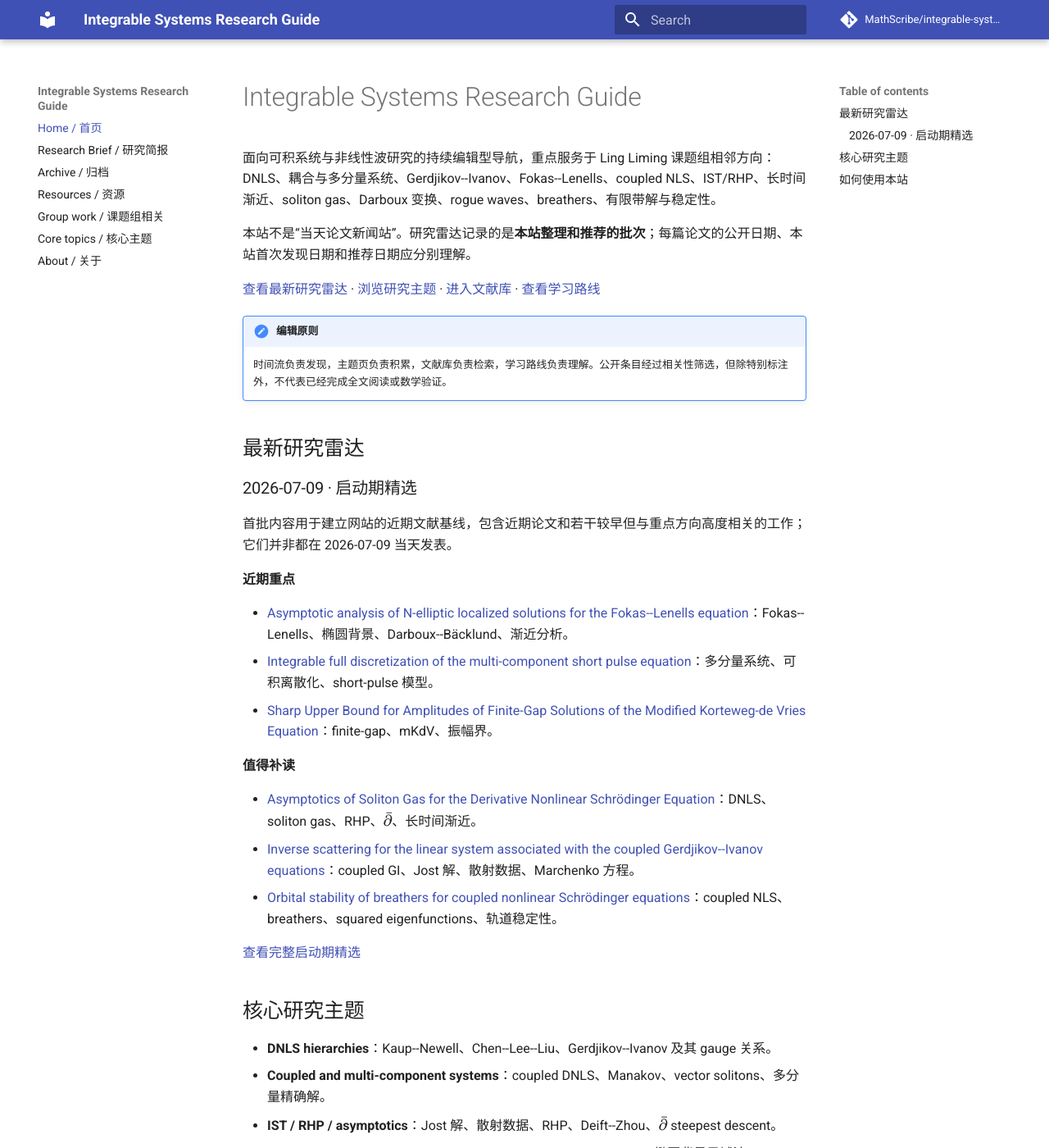
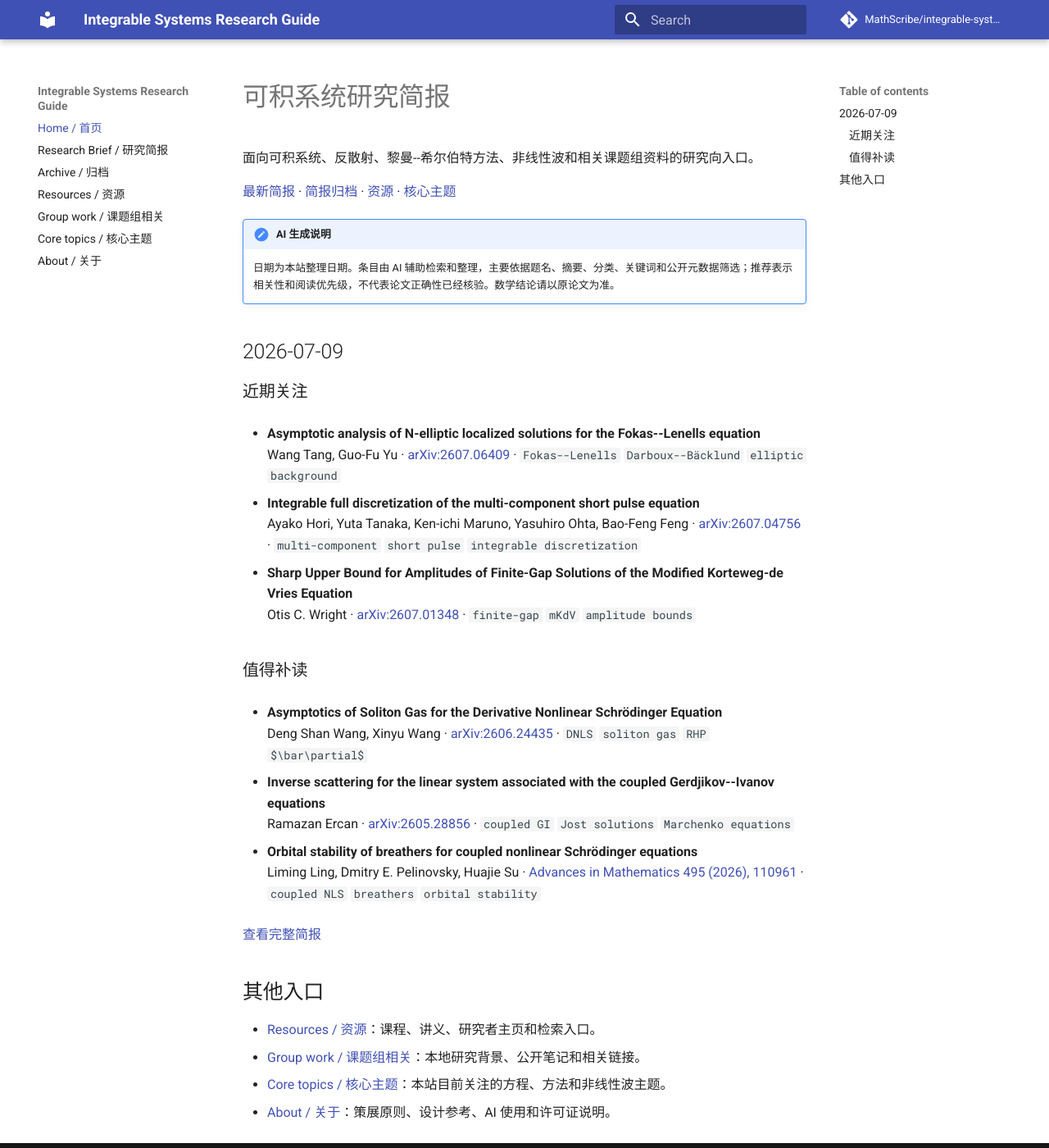
Before and after one commit to MathScribe/integrable-systems-guide, an MkDocs documentation site: the page built from docs/index.md, in a window 1280 px wide and 1400 px high. Shown: the whole window at 82% size. Built offline with MkDocs 1.6.1 and Material for MkDocs 9.7.7, drawn with Linux system fonts in a browser that asks for light colours; comment, search, counter and statistics services are not loaded; some of the changed text lies outside the part shown.

Commit message:
Make the homepage content-first and compact

```diff
--- a/docs/index.md
+++ b/docs/index.md
@@ -1,49 +1,41 @@
-# Integrable Systems Research Guide
+# 可积系统研究简报
 
-面向可积系统与非线性波研究的持续编辑型导航，重点服务于 Ling Liming 课题组相邻方向：DNLS、耦合与多分量系统、Gerdjikov--Ivanov、Fokas--Lenells、coupled NLS、IST/RHP、长时间渐近、soliton gas、Darboux 变换、rogue waves、breathers、有限带解与稳定性。
+面向可积系统、反散射、黎曼--希尔伯特方法、非线性波和相关课题组资料的研究向入口。
 
-本站不是“当天论文新闻站”。研究雷达记录的是**本站整理和推荐的批次**；每篇论文的公开日期、本站首次发现日期和推荐日期应分别理解。
+[最新简报](radar/latest.md) · [简报归档](radar/index.md) · [资源](resources.md) · [核心主题](topics.md)
 
-[查看最新研究雷达](radar/latest.md) · [浏览研究主题](topics.md) · [进入文献库](papers.md) · [查看学习路线](learning.md)
+!!! note "AI 生成说明"
+    日期为本站整理日期。条目由 AI 辅助检索和整理，主要依据题名、摘要、分类、关键词和公开元数据筛选；推荐表示相关性和阅读优先级，不代表论文正确性已经核验。数学结论请以原论文为准。
 
-!!! note "编辑原则"
-    时间流负责发现，主题页负责积累，文献库负责检索，学习路线负责理解。公开条目经过相关性筛选，但除特别标注外，不代表已经完成全文阅读或数学验证。
+## 2026-07-09
 
-## 最新研究雷达
+### 近期关注
 
-### 2026-07-09 · 启动期精选
+- **Asymptotic analysis of N-elliptic localized solutions for the Fokas--Lenells equation**
+  Wang Tang, Guo-Fu Yu · [arXiv:2607.06409](https://arxiv.org/abs/2607.06409) · `Fokas--Lenells` `Darboux--Bäcklund` `elliptic background`
 
-首批内容用于建立网站的近期文献基线，包含近期论文和若干较早但与重点方向高度相关的工作；它们并非都在 2026-07-09 当天发表。
+- **Integrable full discretization of the multi-component short pulse equation**
+  Ayako Hori, Yuta Tanaka, Ken-ichi Maruno, Yasuhiro Ohta, Bao-Feng Feng · [arXiv:2607.04756](https://arxiv.org/abs/2607.04756) · `multi-component` `short pulse` `integrable discretization`
 
-**近期重点**
+- **Sharp Upper Bound for Amplitudes of Finite-Gap Solutions of the Modified Korteweg-de Vries Equation**
+  Otis C. Wright · [arXiv:2607.01348](https://arxiv.org/abs/2607.01348) · `finite-gap` `mKdV` `amplitude bounds`
 
-- [Asymptotic analysis of N-elliptic localized solutions for the Fokas--Lenells equation](radar/latest.md#asymptotic-analysis-of-n-elliptic-localized-solutions-for-the-fokas-lenells-equation)：Fokas--Lenells、椭圆背景、Darboux--Bäcklund、渐近分析。
-- [Integrable full discretization of the multi-component short pulse equation](radar/latest.md#integrable-full-discretization-of-the-multi-component-short-pulse-equation)：多分量系统、可积离散化、short-pulse 模型。
-- [Sharp Upper Bound for Amplitudes of Finite-Gap Solutions of the Modified Korteweg-de Vries Equation](radar/latest.md#sharp-upper-bound-for-amplitudes-of-finite-gap-solutions-of-the-modified-korteweg-de-vries-equation)：finite-gap、mKdV、振幅界。
+### 值得补读
 
-**值得补读**
+- **Asymptotics of Soliton Gas for the Derivative Nonlinear Schrödinger Equation**
+  Deng Shan Wang, Xinyu Wang · [arXiv:2606.24435](https://arxiv.org/abs/2606.24435) · `DNLS` `soliton gas` `RHP` `$\bar\partial$`
 
-- [Asymptotics of Soliton Gas for the Derivative Nonlinear Schrödinger Equation](radar/latest.md#asymptotics-of-soliton-gas-for-the-derivative-nonlinear-schrodinger-equation)：DNLS、soliton gas、RHP、$\bar\partial$、长时间渐近。
-- [Inverse scattering for the linear system associated with the coupled Gerdjikov--Ivanov equations](radar/latest.md#inverse-scattering-for-the-linear-system-associated-with-the-coupled-gerdjikov-ivanov-equations)：coupled GI、Jost 解、散射数据、Marchenko 方程。
-- [Orbital stability of breathers for coupled nonlinear Schrödinger equations](radar/latest.md#orbital-stability-of-breathers-for-coupled-nonlinear-schrodinger-equations)：coupled NLS、breathers、squared eigenfunctions、轨道稳定性。
+- **Inverse scattering for the linear system associated with the coupled Gerdjikov--Ivanov equations**
+  Ramazan Ercan · [arXiv:2605.28856](https://arxiv.org/abs/2605.28856) · `coupled GI` `Jost solutions` `Marchenko equations`
 
-[查看完整启动期精选](radar/latest.md)
+- **Orbital stability of breathers for coupled nonlinear Schrödinger equations**
+  Liming Ling, Dmitry E. Pelinovsky, Huajie Su · [Advances in Mathematics 495 (2026), 110961](https://dmpeli.math.mcmaster.ca/PaperBank/BreathersCoupledNLS.pdf) · `coupled NLS` `breathers` `orbital stability`
 
-## 核心研究主题
+[查看完整简报](radar/latest.md)
 
-- **DNLS hierarchies**：Kaup--Newell、Chen--Lee--Liu、Gerdjikov--Ivanov 及其 gauge 关系。
-- **Coupled and multi-component systems**：coupled DNLS、Manakov、vector solitons、多分量精确解。
-- **IST / RHP / asymptotics**：Jost 解、散射数据、RHP、Deift--Zhou、$\bar\partial$ steepest descent。
-- **Exact solutions**：Darboux、Bäcklund、breathers、rogue waves、椭圆背景局域波。
-- **Finite-gap methods**：Riemann surfaces、Baker--Akhiezer functions、theta functions。
-- **Stability**：谱稳定性、Krein signature、squared eigenfunctions、Lyapunov 方法。
+## 其他入口
 
-[查看完整主题图谱](topics.md)
-
-## 如何使用本站
-
-- 想知道最近值得看什么：进入 [Research Radar](radar/index.md)。
-- 想系统梳理一个方向：进入 [Research Topics](topics.md)。
-- 想按方程、方法或现象查论文：进入 [Paper Library](papers.md)。
-- 想安排学习顺序：进入 [Learning Routes](learning.md)。
-- 想了解筛选、日期和 AI 使用规则：阅读 [Editorial and Date Policy](editorial-policy.md)。
+- [Resources / 资源](resources.md)：课程、讲义、研究者主页和检索入口。
+- [Group work / 课题组相关](group-work.md)：本地研究背景、公开笔记和相关链接。
+- [Core topics / 核心主题](topics.md)：本站目前关注的方程、方法和非线性波主题。
+- [About / 关于](about.md)：策展原则、设计参考、AI 使用和许可证说明。
```
